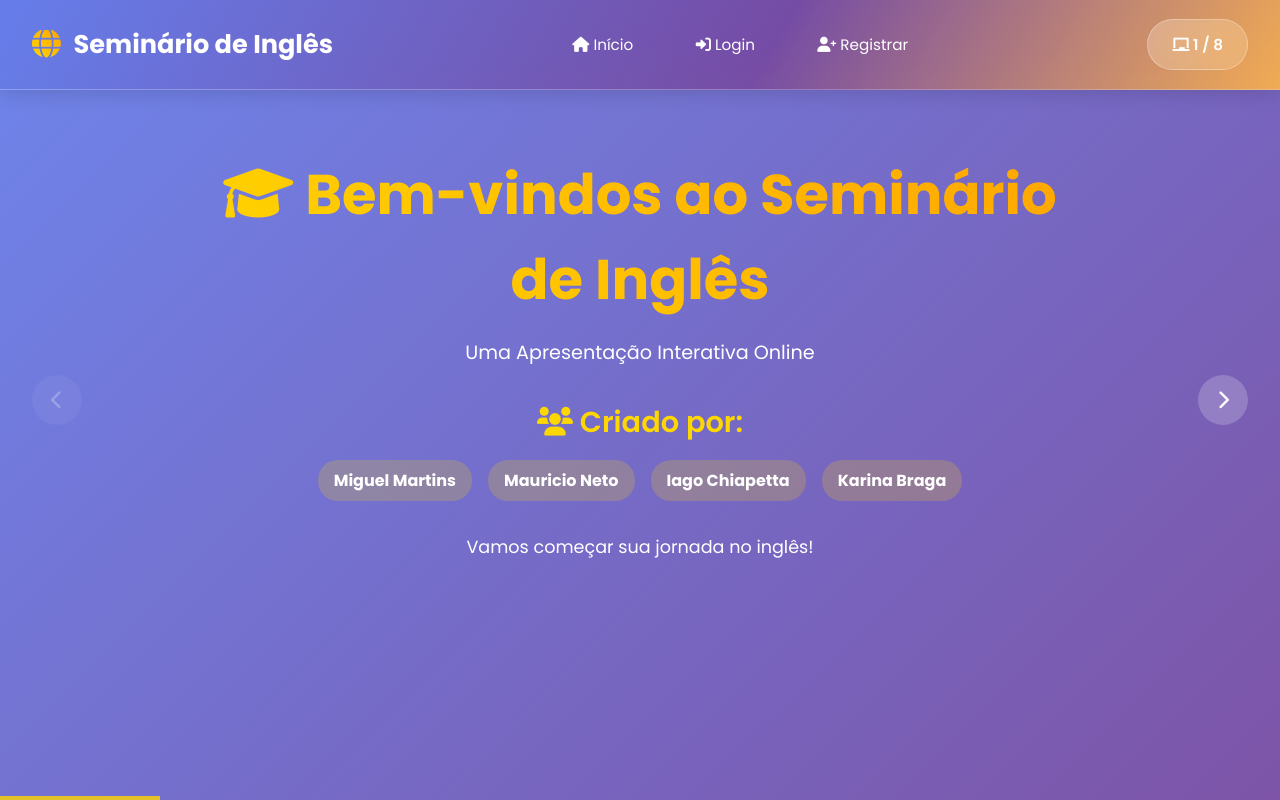
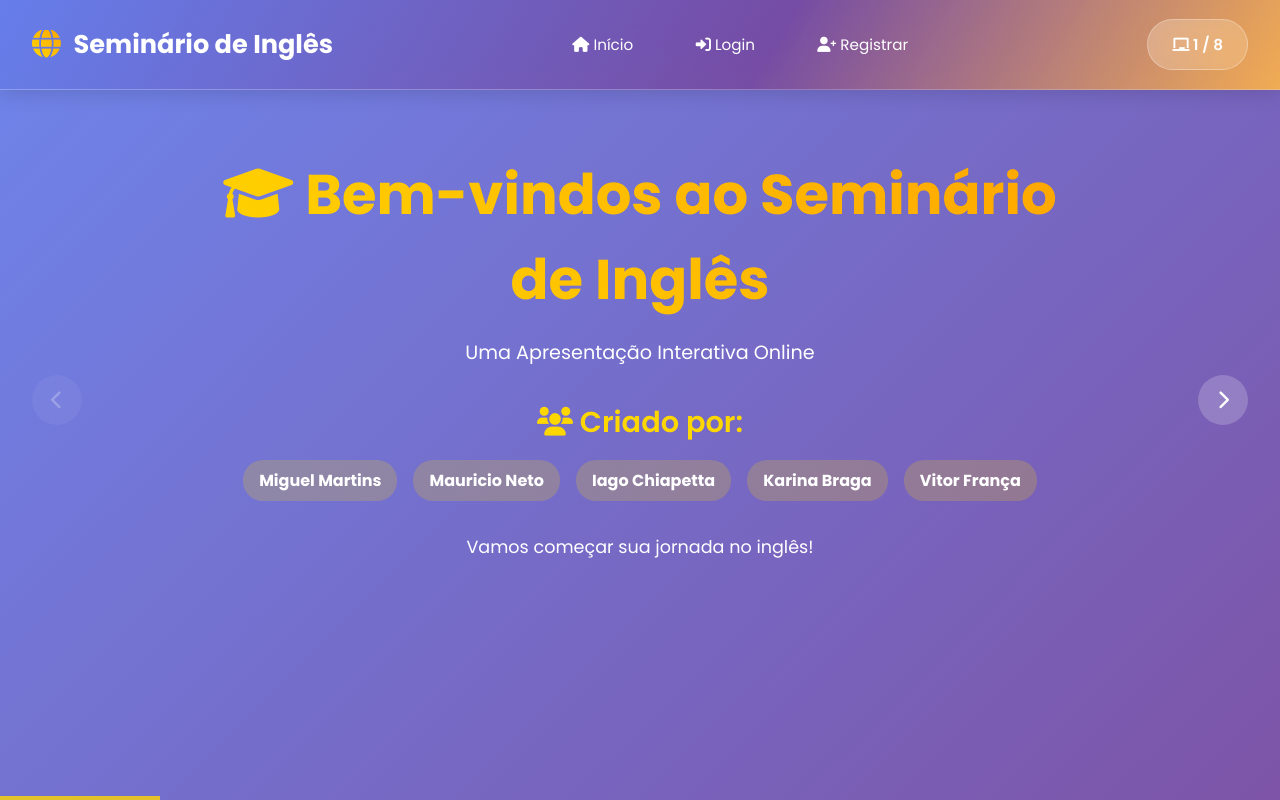
Before and after one commit to chiapettaiago/seminario, a Flask app: page /slide/1 in a window 1280 px wide. Run offline with Flask 3, Linux system fonts and the light colour scheme.

Commit message:
participant included in the group

```diff
--- a/templates/slides/slide1.html
+++ b/templates/slides/slide1.html
@@ -13,6 +13,7 @@
         <span style="background: rgba(255, 215, 0, 0.2); padding: 0.5rem 1rem; border-radius: 20px; font-weight: bold;">Mauricio Neto</span>
         <span style="background: rgba(255, 215, 0, 0.2); padding: 0.5rem 1rem; border-radius: 20px; font-weight: bold;">Iago Chiapetta</span>
         <span style="background: rgba(255, 215, 0, 0.2); padding: 0.5rem 1rem; border-radius: 20px; font-weight: bold;">Karina Braga</span>
+        <span style="background: rgba(255, 215, 0, 0.2); padding: 0.5rem 1rem; border-radius: 20px; font-weight: bold;">Vitor França</span>
     </div>
 </div>
 
```
